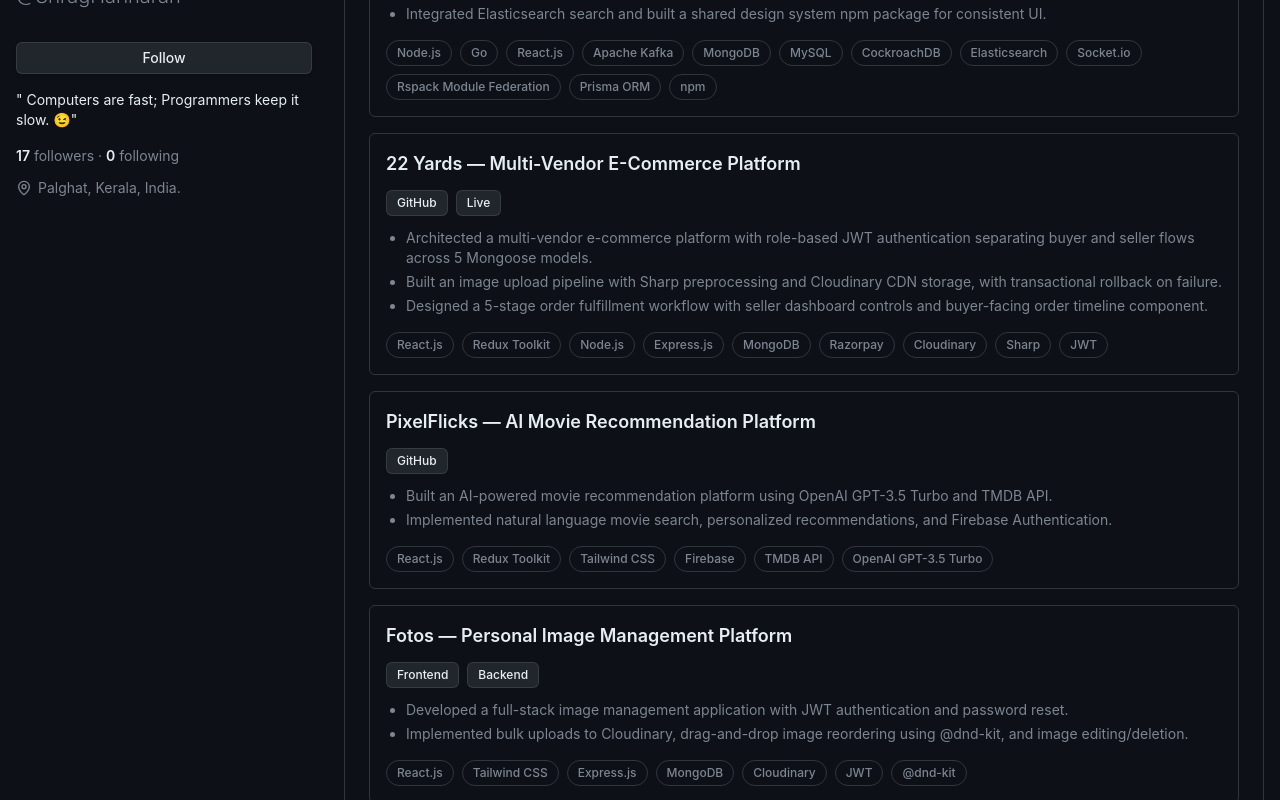
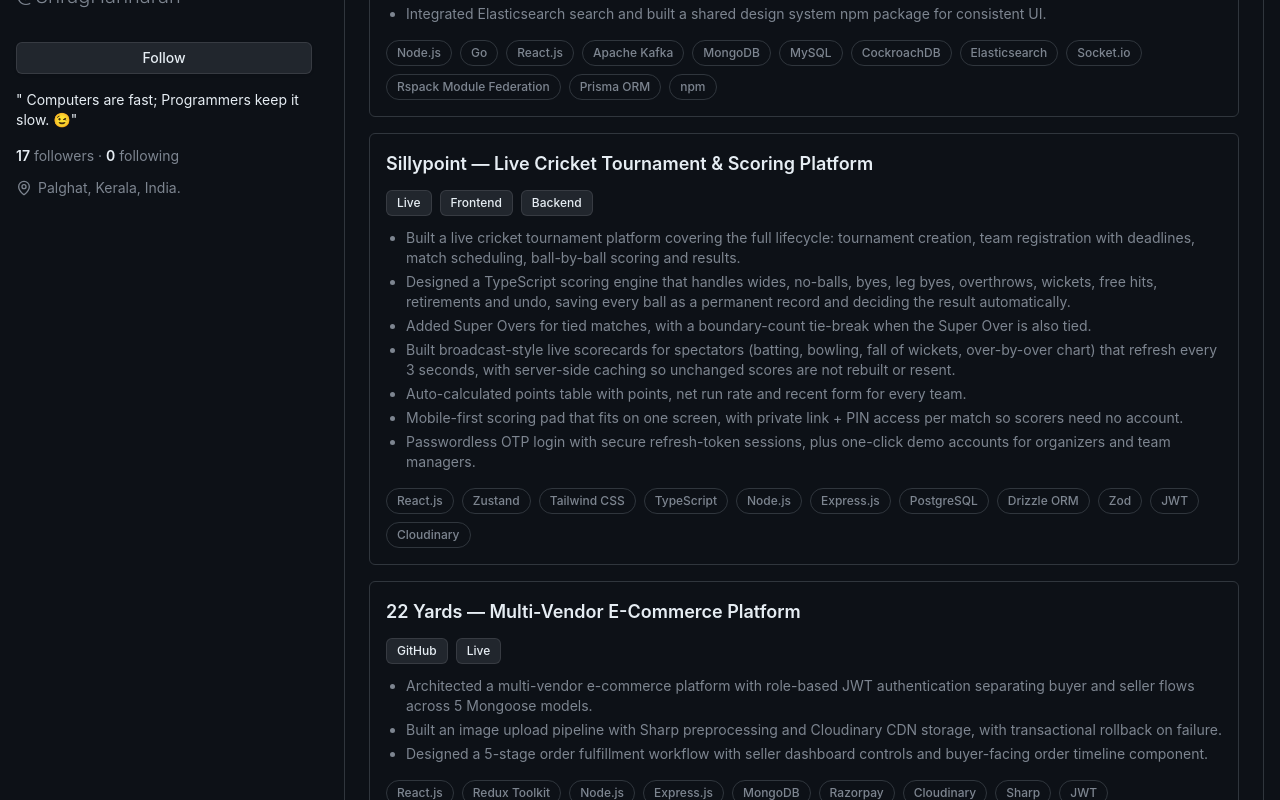
Before and after one commit to SriragHariharan/srirag, a React (Vite) app: page /projects in a window 1280 px wide. Shown: the part 460-1260 px from the top of the page. Built offline with nearby package versions, Linux system fonts and the light colour scheme.

Commit message:
Add Sillypoint project, derive tab counts from data, fix Kubenine dates

```diff
--- a/src/data/experience.js
+++ b/src/data/experience.js
@@ -1,7 +1,7 @@
 export const experienceEntries = [
   {
     id: 'kubenine',
-    period: 'Dec 2025 - Feb 2026',
+    period: 'Sept 2025 - Feb 2026',
     role: 'Software Engineering Intern',
     company: 'Kubenine Consulting',
     highlights: [
--- a/src/data/profileTabs.js
+++ b/src/data/profileTabs.js
@@ -1,7 +1,12 @@
+import { educationEntries } from './education'
+import { experienceEntries } from './experience'
+import { projectEntries } from './projects'
+import { technicalSkillsCards } from './skills'
+
 export const profileTabs = [
   { id: 'overview', label: 'Overview', path: '/', active: true },
-  { id: 'skills', label: 'Skills', path: '/skills', count: 5 },
-  { id: 'projects', label: 'Projects', path: '/projects', count: 2 },
-  { id: 'education', label: 'Education', path: '/education', count: 2 },
-  { id: 'experience', label: 'Experience', path: '/experience', count: 1 },
+  { id: 'skills', label: 'Skills', path: '/skills', count: technicalSkillsCards.length },
+  { id: 'projects', label: 'Projects', path: '/projects', count: projectEntries.length },
+  { id: 'education', label: 'Education', path: '/education', count: educationEntries.length },
+  { id: 'experience', label: 'Experience', path: '/experience', count: experienceEntries.length },
 ]
--- a/src/data/projects.js
+++ b/src/data/projects.js
@@ -45,6 +45,46 @@ export const projectEntries = [
       'Rspack Module Federation',
       'Prisma ORM',
       'npm',
+    ],
+  },
+  {
+    id: 'sillypoint',
+    title: 'Sillypoint — Live Cricket Tournament & Scoring Platform',
+    links: [
+      {
+        label: 'Live',
+        href: 'https://sillypoint-pi.vercel.app',
+      },
+      {
+        label: 'Frontend',
+        href: 'https://github.com/SriragHariharan/sillypoint-frontend',
+      },
+      {
+        label: 'Backend',
+        href: 'https://github.com/SriragHariharan/sillypoint-backend',
+      },
+    ],
+    highlights: [
+      'Built a live cricket tournament platform covering the full lifecycle: tournament creation, team registration with deadlines, match scheduling, ball-by-ball scoring and results.',
+      'Designed a TypeScript scoring engine that handles wides, no-balls, byes, leg byes, overthrows, wickets, free hits, retirements and undo, saving every ball as a permanent record and deciding the result automatically.',
+      'Added Super Overs for tied matches, with a boundary-count tie-break when the Super Over is also tied.',
+      'Built broadcast-style live scorecards for spectators (batting, bowling, fall of wickets, over-by-over chart) that refresh every 3 seconds, with server-side caching so unchanged scores are not rebuilt or resent.',
+      'Auto-calculated points table with points, net run rate and recent form for every team.',
+      'Mobile-first scoring pad that fits on one screen, with private link + PIN access per match so scorers need no account.',
+      'Passwordless OTP login with secure refresh-token sessions, plus one-click demo accounts for organizers and team managers.',
+    ],
+    tech: [
+      'React.js',
+      'Zustand',
+      'Tailwind CSS',
+      'TypeScript',
+      'Node.js',
+      'Express.js',
+      'PostgreSQL',
+      'Drizzle ORM',
+      'Zod',
+      'JWT',
+      'Cloudinary',
     ],
   },
   {
```
